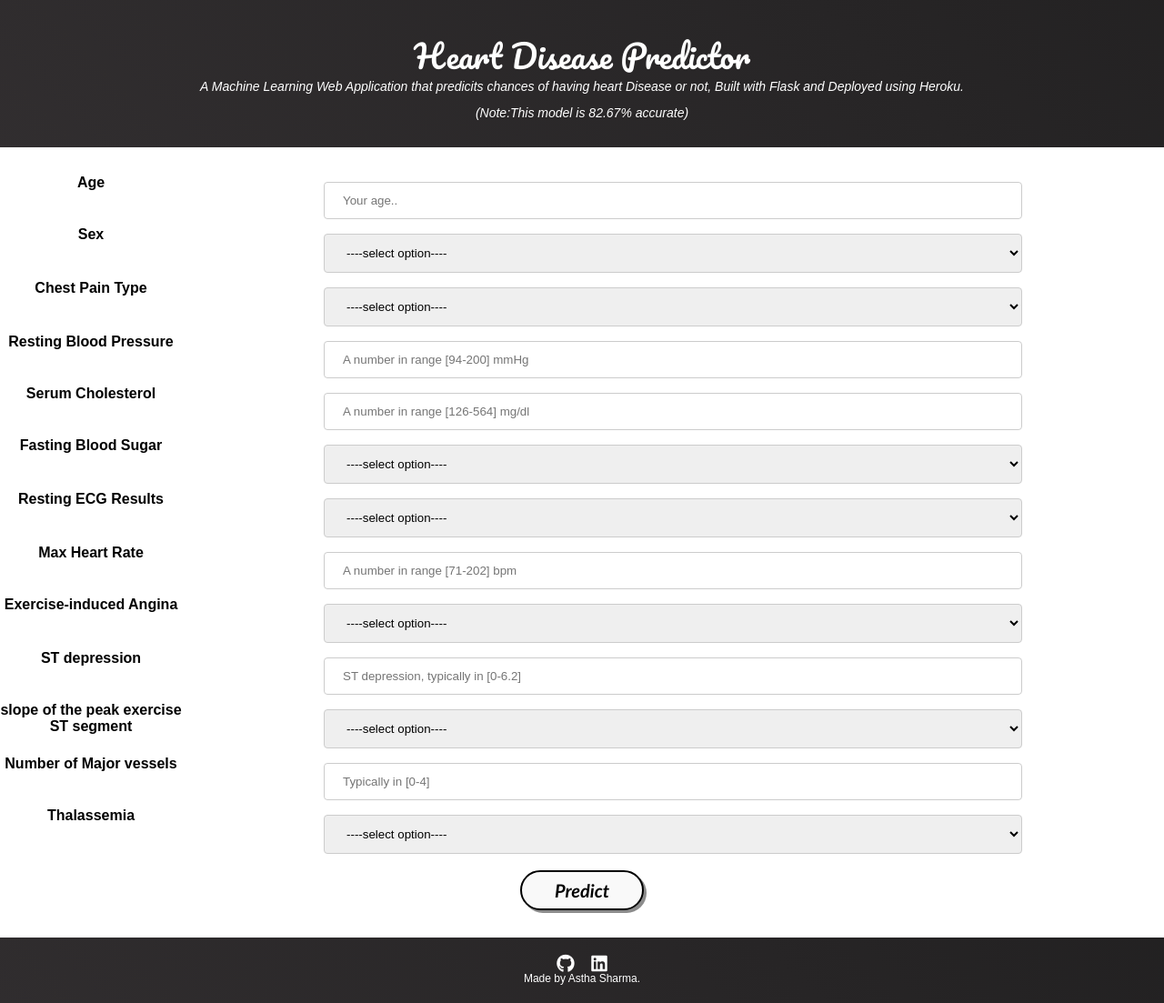
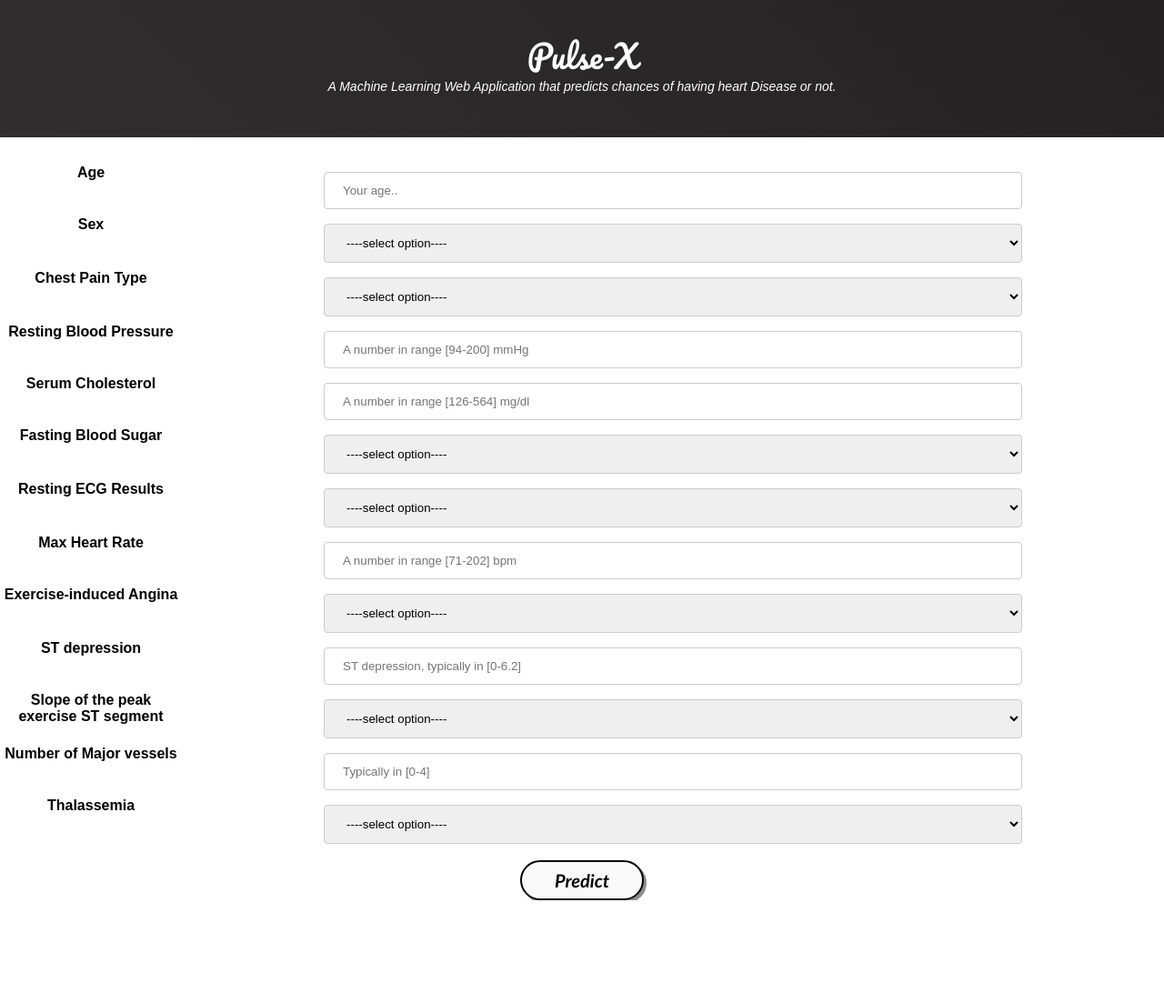
Before and after one commit to KushagraGoel/pulse-x, a Flask app: page / in a window 1280 px wide. Shown: the whole page at 91% size. After the commit the page ends 990 px from the top, so only its background shows below. Run offline with Flask 2, Linux system fonts and the light colour scheme; parts of the project's set-up code (start-up, migrations or seed data) failed here and were passed over; some libraries are stand-ins or nearby versions.

Commit message:
Update main.html

```diff
--- a/templates/main.html
+++ b/templates/main.html
@@ -16,10 +16,9 @@
   <!-- Website Title -->
 
   <div class="container">
-    <h2 class='container-heading'><span class="heading_font">Heart Disease Predictor</span></h2>
+    <h2 class='container-heading'><span class="heading_font">Pulse-X</span></h2>
     <div class='description'>
-      <p>A Machine Learning Web Application that predicits chances of having heart Disease or not, Built with Flask and Deployed using Heroku.</p><br>
-        <p>(Note:This model is 82.67% accurate)</p>
+      <p>A Machine Learning Web Application that predicts chances of having heart Disease or not.</p><br>
     </div>
   </div>
 
@@ -100,7 +99,7 @@
 
 
 
-        <label for="slope">slope of the peak exercise ST segment</label>
+        <label for="slope">Slope of the peak exercise ST segment</label>
         <select id="slope" name="slope">
           <option selected>----select option----</option>
           <option value="0">Upsloping</option>
@@ -128,17 +127,6 @@
     </form>
   </div>
 
-  <!-- Footer -->
-  <div class='footer'>
-    <div class="contact">
-      <a target="_blank" href="https://github.com/asthasharma98/Heart-Disease-Prediction-Deployment"><i
-          class="fab fa-github fa-lg contact-icon"></i></a>
-      <a target="_blank" href="https://www.linkedin.com/in/astha-sharma-47266b11b/"><i
-          class="fab fa-linkedin fa-lg contact-icon"></i></a>
-    </div>
-    <p class='footer-description'>Made by Astha Sharma.</p>
-  </div>
-
 </body>
 
 </html>
```
